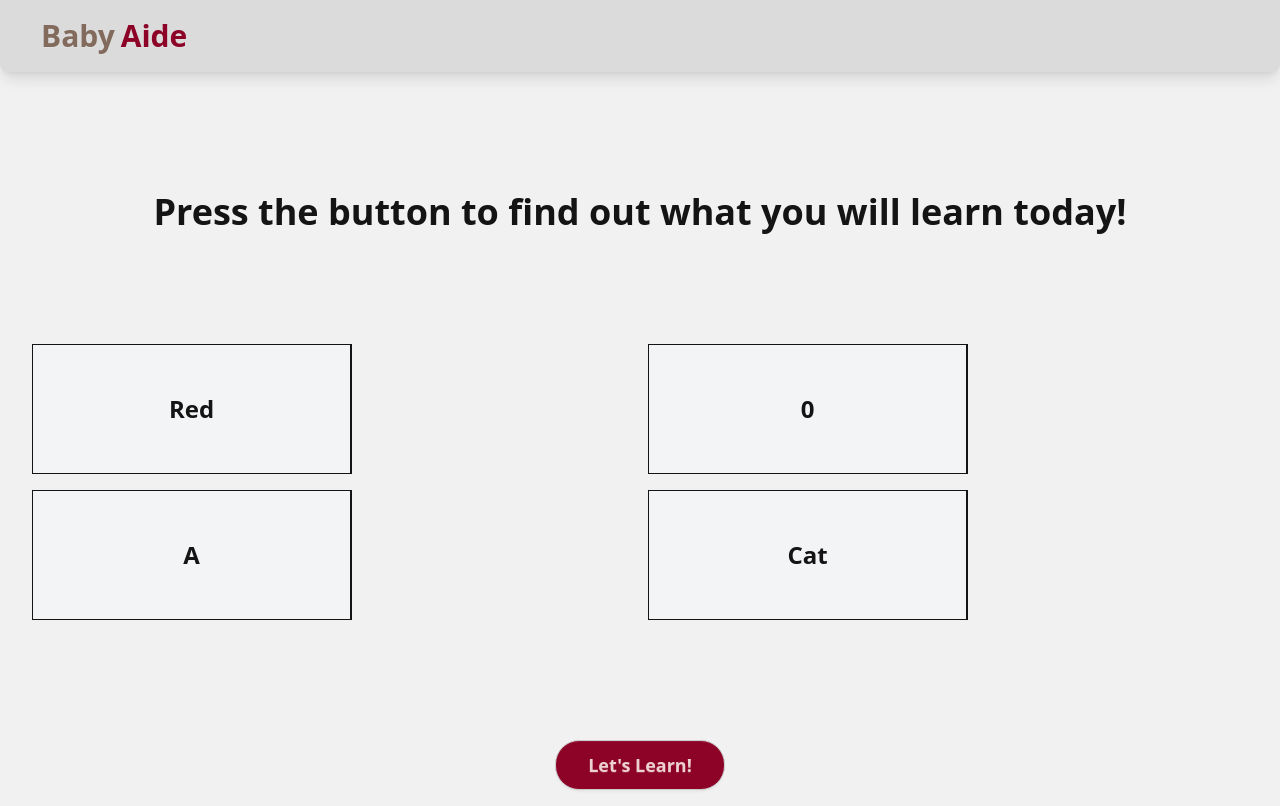
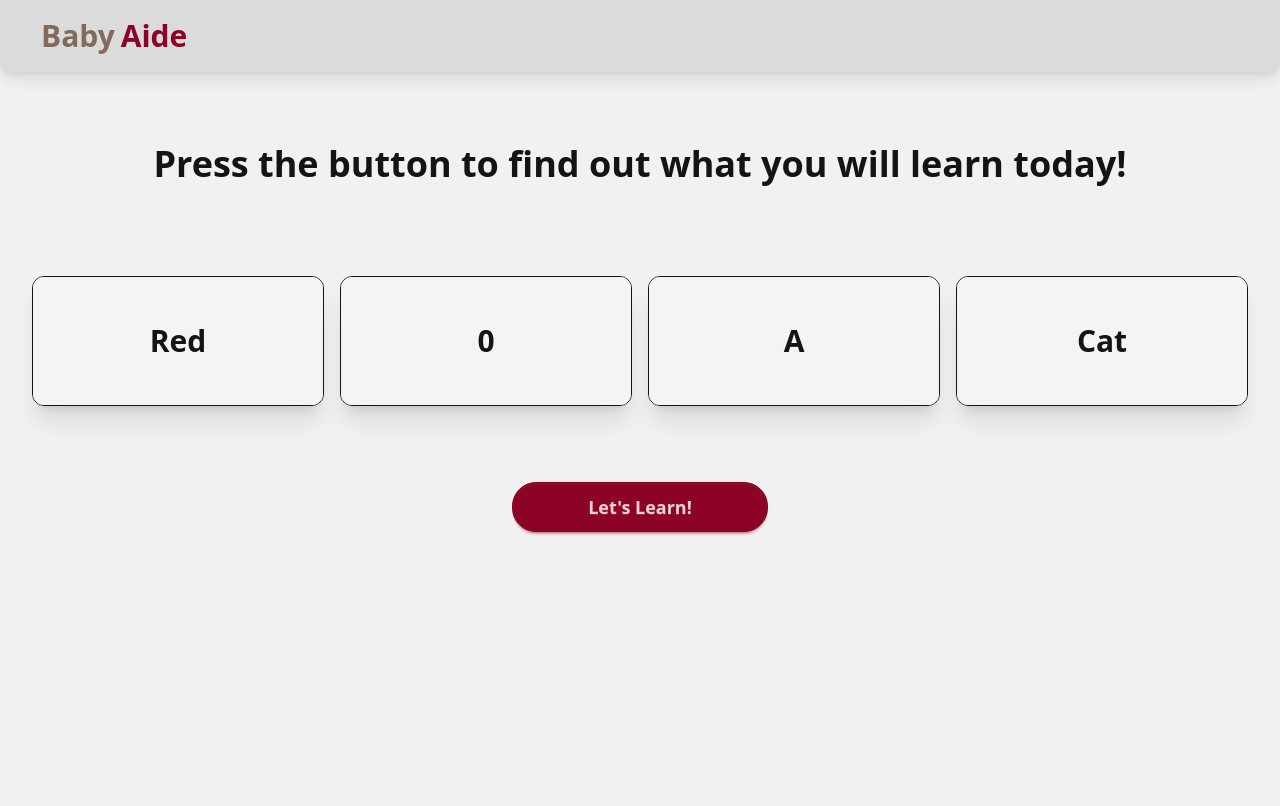
Before and after one commit to isaac-work-git/baby_aide, a Vue app: page / in a window 1280 px wide. Built offline with nearby package versions, Linux system fonts and the light colour scheme.

Commit message:
Updated styling

```diff
--- a/src/App.vue
+++ b/src/App.vue
@@ -47,22 +47,22 @@
 <template>
   <TopBar />
 
-  <main class="flex flex-col gap-20 mt-20 mx-auto p-4 justify-center-safe">
-    <div class="text-center mt-6">
+  <main class="flex flex-col gap-15 mt-10 mx-auto p-4 justify-center-safe">
+    <div class="text-center mt-4">
       <h1 class="text-4xl font-bold mb-4">
         Press the button to find out what you will learn today!
       </h1>
     </div>
 
-    <div class="grid grid-cols-2 gap-4 p-4">
+    <div class="grid grid-cols-2 md:grid-cols-4 gap-4 p-4">
       <EmblaCarousel ref="colorRef" :items="categories.colors" />
       <EmblaCarousel ref="numberRef" :items="categories.numbers" />
       <EmblaCarousel ref="letterRef" :items="categories.letters" />
       <EmblaCarousel ref="animalRef" :items="categories.animals" />
     </div>
 
-    <div class="text-center mt-6">
-      <button @click="spinAll" class="btn bg-primary text-primary-content text-lg px-8 py-6 rounded-3xl">
+    <div class="text-center 2xl:mt-4">
+      <button @click="spinAll" class="btn btn-primary btn-wide text-primary-content text-lg px-8 py-6 rounded-3xl">
         Let's Learn!
       </button>
     </div>
--- a/src/components/EmblaCarousel.vue
+++ b/src/components/EmblaCarousel.vue
@@ -29,12 +29,12 @@
 </script>
 
 <template>
-  <div class="overflow-hidden w-full max-w-xs border" ref="viewportRef">
-    <div class="flex">
+  <div class="overflow-hidden w-full max-w-xs border rounded-xl shadow-xl" ref="viewportRef">
+    <div class="flex flex-row">
       <div
         v-for="(item, index) in props.items"
         :key="index"
-        class="min-w-full h-32 flex items-center justify-center text-2xl font-bold border-r bg-gray-100"
+        class="min-w-full h-32 flex items-center justify-center text-3xl font-bold bg-gray-100"
       >
         {{ item }}
       </div>
```
